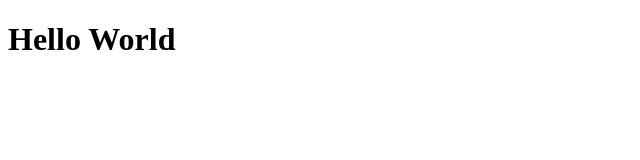
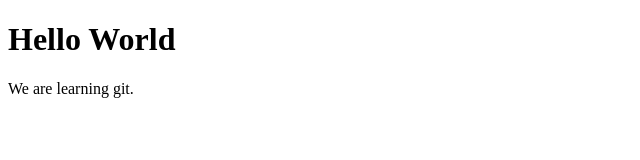
Before and after one commit to shelly-githinji/sherrie-Diala, a plain HTML site: page index.html in a window 1280 px wide. Shown: the whole page, without its empty margins (0-640 px from the left). Drawn offline with Linux system fonts and the light colour scheme.

Commit message:
Added a paragraph to the index.html file

```diff
--- a/index.html
+++ b/index.html
@@ -8,5 +8,6 @@
 </head>
 <body>
     <h1>Hello World</h1>
+    <p>We are learning git.</p>
 </body>
 </html>
```
